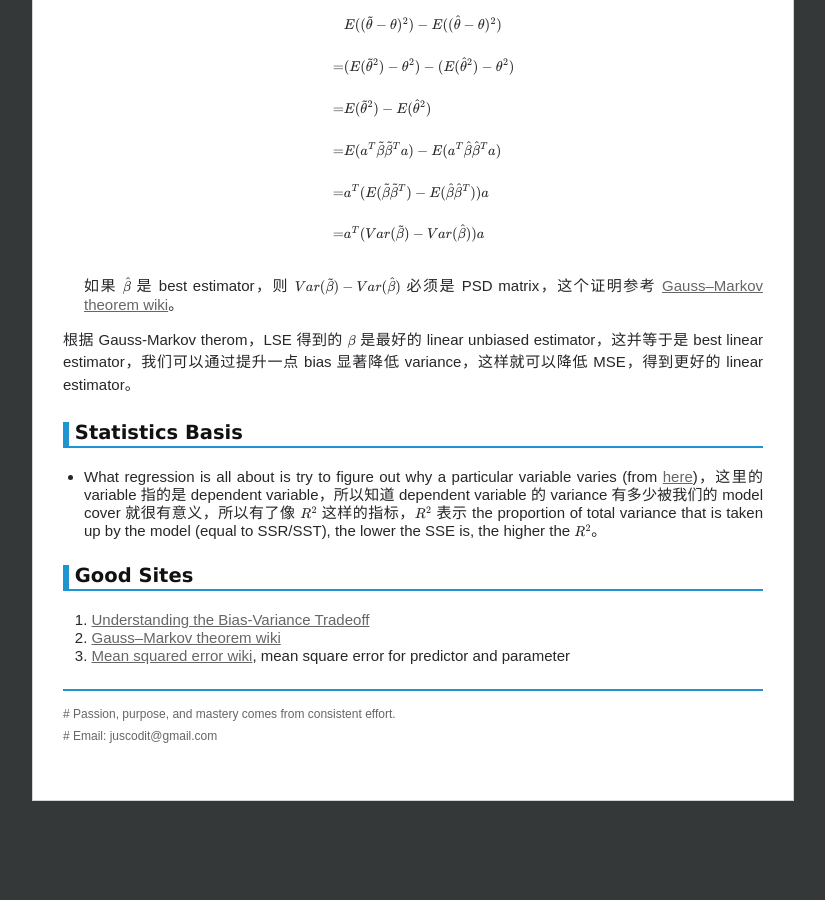
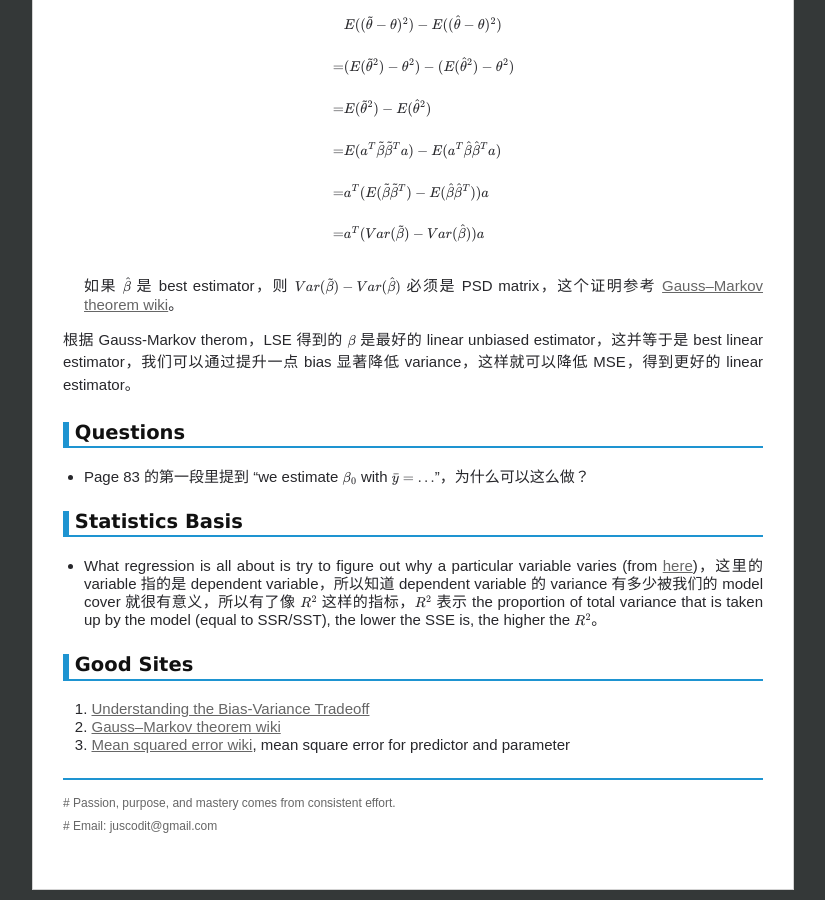
Before and after one commit to chenrushan/chenrushan.github.io, a Jekyll site: the page built from _posts/2014-04-28-esl-note.markdown, in a window 1280 px wide and 900 px high, scrolled down 4288 px. Shown: the whole window, without its empty margins (227-1052 px from the left). Built offline with Jekyll 4.4.1, drawn with Linux system fonts in a browser that asks for light colours; Markdown is read by kramdown in place of the engine named in the settings; formulas are drawn with MathJax 3; before the commit the page ends 5099 px from its top, so only the background shows below that.

Commit message:
[esl]: update

```diff
--- a/_posts/2014-04-28-esl-note.markdown
+++ b/_posts/2014-04-28-esl-note.markdown
@@ -209,6 +209,10 @@ Gauss-Markov Therom 总体的意思是就是 least square estimator (LSE) of $\b
 
 根据 Gauss-Markov therom，LSE 得到的 $\beta$ 是最好的 linear unbiased estimator，这并等于是 best linear estimator，我们可以通过提升一点 bias 显著降低 variance，这样就可以降低 MSE，得到更好的 linear estimator。
 
+### Questions
+
+* Page 83 的第一段里提到 "we estimate $\beta\_0$ with $\bar{y} = ...$"，为什么可以这么做？
+
 ### Statistics Basis
 
 * What regression is all about is try to figure out why a particular variable varies (from [here](https://www.youtube.com/watch?v=aq8VU5KLmkY))，这里的 variable 指的是 dependent variable，所以知道 dependent variable 的 variance 有多少被我们的 model cover 就很有意义，所以有了像 $R^2$ 这样的指标，$R^2$ 表示 the proportion of total variance that is taken up by the model (equal to SSR/SST), the lower the SSE is, the higher the $R^2$。
```
